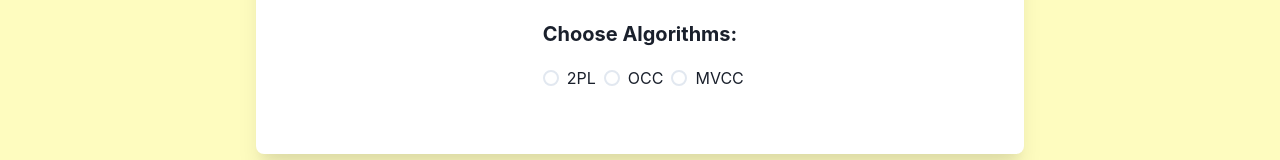
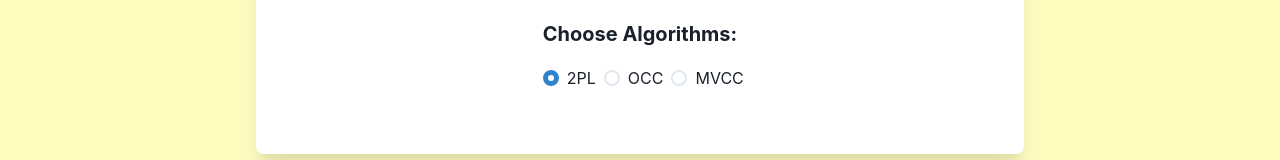
Before and after one commit to IceTeaXXD/concurrency-control-fe, a React (Vite) app: page /generate in a window 1280 px wide. Shown: the part 306-466 px from the top of the page. Built offline with nearby package versions, Linux system fonts and the light colour scheme.

Commit message:
feat: api connection to other algorithms

```diff
--- a/src/component/Generate.tsx
+++ b/src/component/Generate.tsx
@@ -32,11 +32,12 @@ export const Generate = () => {
   const [errorMsg, setErrorMsg] = useState('')
   const [data, setData] = useState<TransactionHistory[] | null>(null)
   const [columns, setColumns] = useState<string[]>([])
+  const [selectedAlgorithm, setSelectedAlgorithm] = useState<string>('2pl')
 
   useEffect(() => {
     setData(null)
     setResult('')
-  }, [sequence])
+  }, [sequence, selectedAlgorithm])
 
   interface TransactionHistory {
     transaction: number
@@ -48,10 +49,9 @@ export const Generate = () => {
   async function TwoPhaseLocking() {
     const URL = 'https://api-concurrency-control.vercel.app'
     // const URL = 'http://127.0.0.1:5000/'
-    const response = await axios.post(URL + '/2pl', {
+    const response = await axios.post(URL + '/' + selectedAlgorithm, {
       sequence: sequence,
     })
-
     if (response.data.result) {
       setError(false)
       setData(null)
@@ -251,11 +251,14 @@ export const Generate = () => {
           </Heading>
           <Flex justify="center">
             <FormControl w={{ base: '100%', md: '27%' }}>
-              <RadioGroup>
+              <RadioGroup
+                value={selectedAlgorithm}
+                onChange={setSelectedAlgorithm}
+              >
                 <Stack direction="row">
-                  <Radio value="option1">2PL</Radio>
-                  <Radio value="option2">OCC</Radio>
-                  <Radio value="option3">MVCC</Radio>
+                  <Radio value="2pl">2PL</Radio>
+                  <Radio value="occ">OCC</Radio>
+                  <Radio value="mvcc">MVCC</Radio>
                 </Stack>
               </RadioGroup>
             </FormControl>
```
